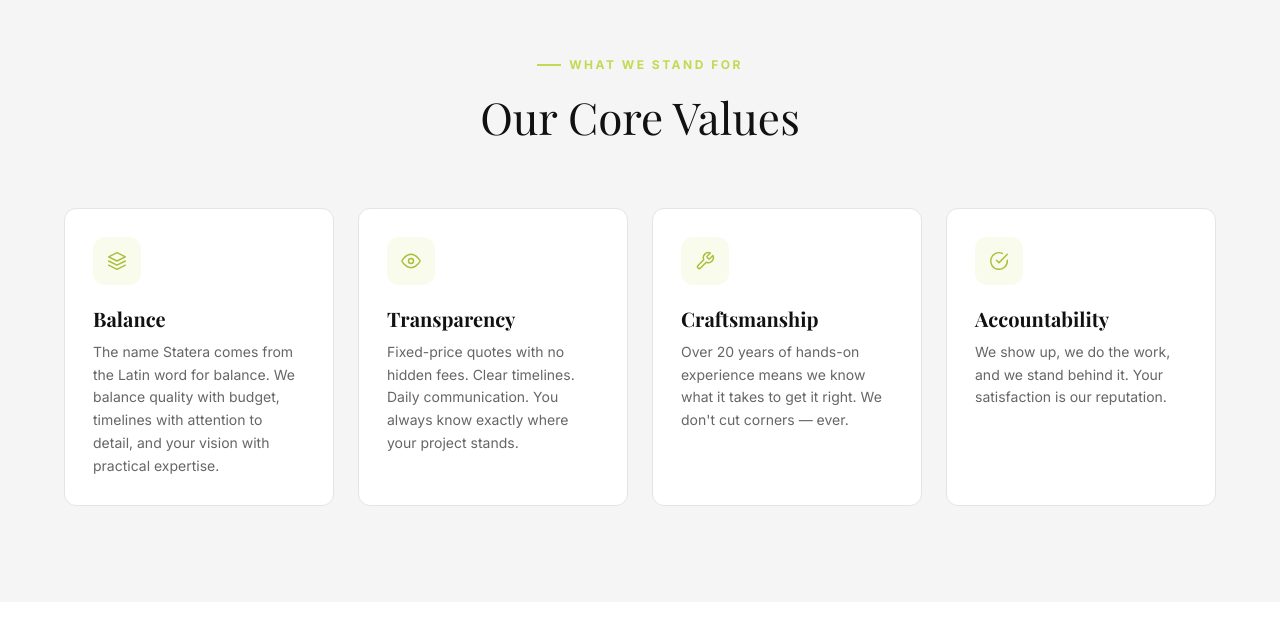
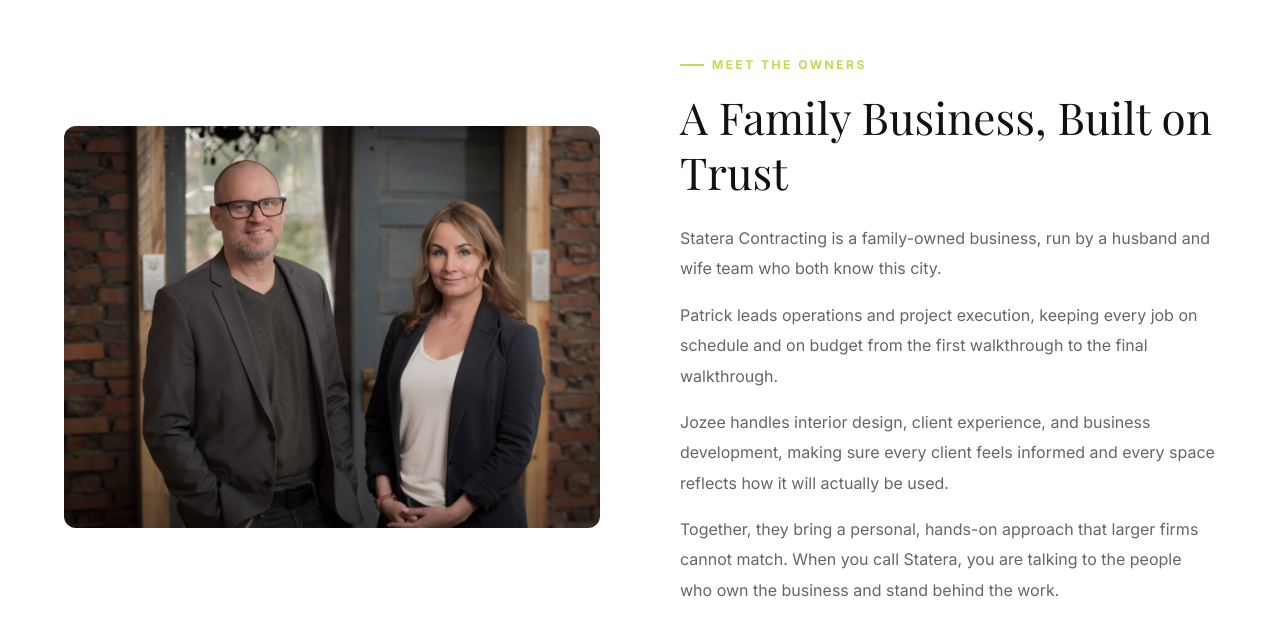
Before and after one commit to Mauricio354/stratera-contracting, a Next.js app: page /about in a window 1280 px wide. Shown: the part 1634-2260 px from the top of the page. Built offline with nearby package versions, Linux system fonts and the light colour scheme; no server answers; a web font is replaced by a local one.

Commit message:
content(about): add Meet the Owners family business section
Jozee has moved to Statera full-time; add a section on the About
page introducing her and Patrick as a husband-and-wife team, with
their respective roles and the family-owned angle.

Co-Authored-By: Claude Sonnet 5 <noreply@anthropic.com>

```diff
--- a/app/about/page.tsx
+++ b/app/about/page.tsx
@@ -152,6 +152,37 @@ export default function AboutPage() {
         </div>
       </section>
 
+      {/* Family Business */}
+      <section className="py-24 bg-white">
+        <div className="container grid grid-cols-1 lg:grid-cols-2 gap-20 items-center">
+          <div className="relative w-full aspect-[4/3] rounded-card overflow-hidden">
+            <Image
+              src="/images/couple fav.jpg"
+              alt="Jozee and Patrick, owners of Statera Contracting"
+              fill
+              className="object-cover"
+              sizes="(max-width:1024px) 100vw, 50vw"
+            />
+          </div>
+          <div>
+            <div className="section-label">Meet the Owners</div>
+            <h2 className="section-title">A Family Business, Built on Trust</h2>
+            <p className="text-gray-600 leading-[1.9] mt-6">
+              Statera Contracting is a family-owned business, run by a husband and wife team who both know this city.
+            </p>
+            <p className="text-gray-600 leading-[1.9] mt-4">
+              Patrick leads operations and project execution, keeping every job on schedule and on budget from the first walkthrough to the final walkthrough.
+            </p>
+            <p className="text-gray-600 leading-[1.9] mt-4">
+              Jozee handles interior design, client experience, and business development, making sure every client feels informed and every space reflects how it will actually be used.
+            </p>
+            <p className="text-gray-600 leading-[1.9] mt-4">
+              Together, they bring a personal, hands-on approach that larger firms cannot match. When you call Statera, you are talking to the people who own the business and stand behind the work.
+            </p>
+          </div>
+        </div>
+      </section>
+
       {/* Values */}
       <section className="py-24 bg-gray-100">
         <div className="container">
```
